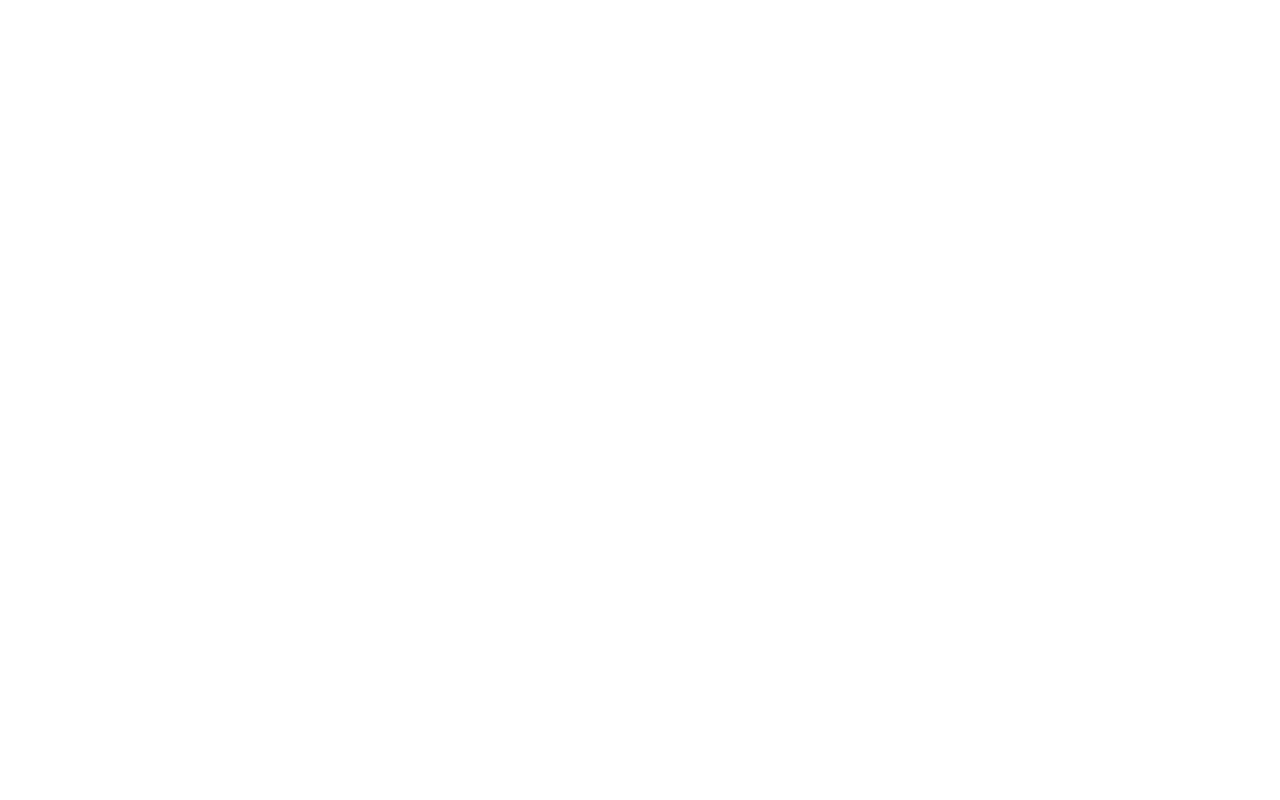
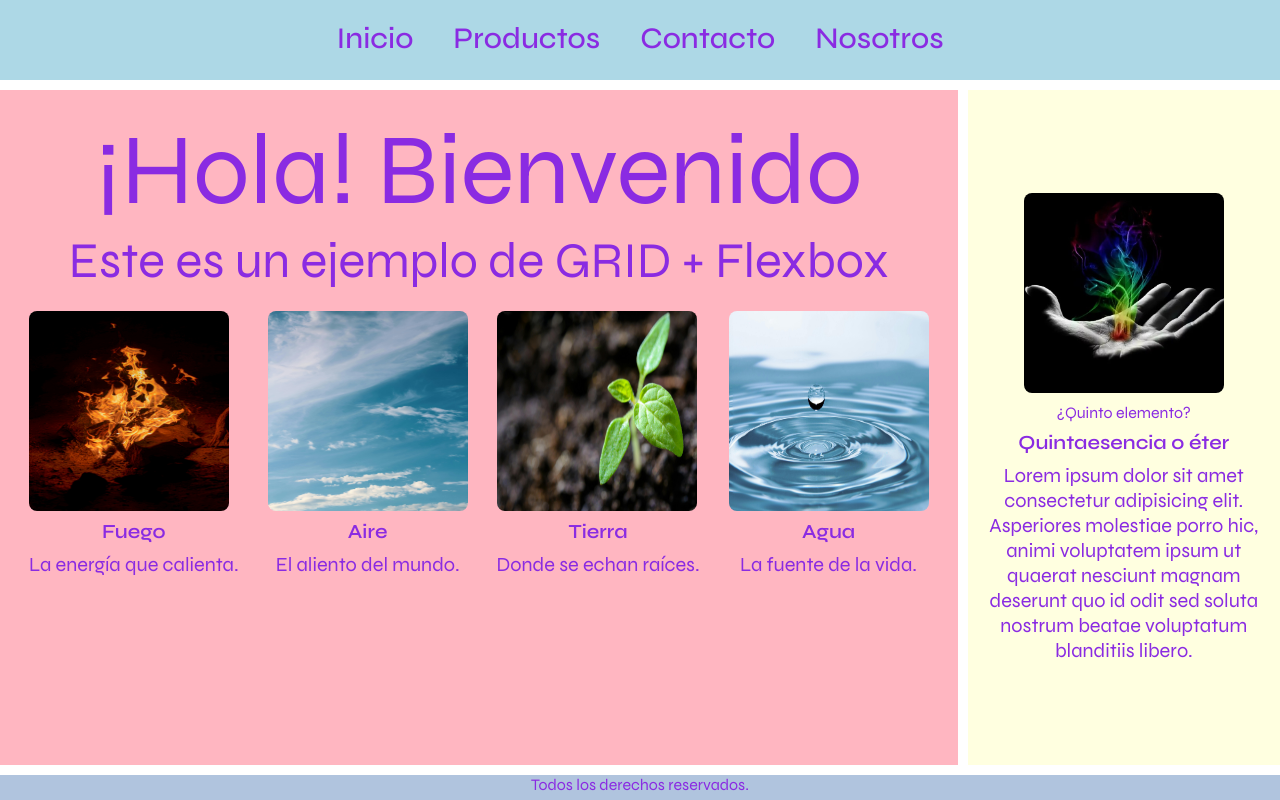
Before and after one commit to julietamendieta/julime, a plain HTML site: page grid/ejemplo-grid.html in a window 1280 px wide. Drawn offline with Linux system fonts and the light colour scheme.

Commit message:
Creada la página de ejemplo con grid y flexbox

```diff
--- a/grid/ejemplo-grid.html
+++ b/grid/ejemplo-grid.html
@@ -9,6 +9,52 @@
     <title>Ejemplo grid</title>
 </head>
 <body>
-
+    <header>
+        <nav>
+            <ul>
+                <li>Inicio</li>
+                <li>Productos</li>
+                <li>Contacto</li>
+                <li>Nosotros</li>
+            </ul>
+        </nav>
+    </header>
+    <main>
+        <section id="grid-hello">
+            <h1>¡Hola! Bienvenido</h1>
+            <h2>Este es un ejemplo de GRID + Flexbox</h2>
+        </section>
+        <section id="grid-card">
+            <div class="card">
+                <img src="./images/fuego.jpg" alt="">
+                <h3>Fuego</h3>
+                <p>La energía que calienta.</p>
+            </div>
+            <div class="card">
+                <img src="./images/aire.jpg" alt="">
+                <h3>Aire</h3>
+                <p>El aliento del mundo.</p>
+            </div>
+            <div class="card">
+                <img src="./images/tierra.jpg" alt="">
+                <h3>Tierra</h3>
+                <p>Donde se echan raíces.</p>
+            </div>
+            <div class="card">
+                <img src="./images/agua.jpg" alt="">
+                <h3>Agua</h3>
+                <p>La fuente de la vida.</p>
+            </div>
+        </section>
+    </main>
+    <aside>
+        <img src="./images/eter.jpg" alt="">
+        <h4>¿Quinto elemento?</h4>
+        <h3>Quintaesencia o éter</h3>
+        <p>Lorem ipsum dolor sit amet consectetur adipisicing elit. Asperiores molestiae porro hic, animi voluptatem ipsum ut quaerat nesciunt magnam deserunt quo id odit sed soluta nostrum beatae voluptatum blanditiis libero.</p>
+    </aside>
+    <footer>
+        <p>Todos los derechos reservados.</p>
+    </footer>
 </body>
 </html>
--- a/grid/style-grid.css
+++ b/grid/style-grid.css
@@ -0,0 +1,134 @@
+*{
+    margin: 0;
+    padding: 0;
+    font-family: 'Syne', sans-serif;
+}
+
+body{
+    display: grid;
+    grid-template-columns: repeat(4, 1fr);
+    grid-template-rows: 80px auto 25px;
+    grid-template-areas:
+        "header header header header"
+        "main main main aside"
+        "footer footer footer footer"
+    ;
+    column-gap: 10px;
+    row-gap: 10px;
+}
+
+header{
+    grid-area: header;
+    background-color: lightblue;
+}
+
+main{
+    grid-area: main;
+    background-color: lightpink;
+}
+
+aside{
+    grid-area: aside;
+    background-color: lightyellow;
+}
+
+footer{
+    grid-area: footer;
+    background-color: lightsteelblue;
+}
+
+ul{
+    display: flex;
+    flex-direction: row;
+    justify-content: center;
+    align-items: center;
+}
+
+li{
+    color: blueviolet;
+    list-style-type: none;
+    padding: 20px;
+    font-size: 30px;
+    font-weight: 500;
+}
+
+#grid-hello{
+    display: flex;
+    flex-direction: column;
+    justify-content: center;
+    color: blueviolet;
+    padding: 20px 0;
+    text-align: center;
+}
+
+h1{
+    font-size: 100px;
+    font-weight: 400;
+}
+
+h2{
+    font-size: 50px;
+    font-weight: 400;
+}
+
+h3{
+    font-size: 20px;
+    font-weight: 600;
+    color: blueviolet;
+    text-align: center;
+    padding: 8px;
+}
+
+p{
+    color: blueviolet;
+    font-size: 20px;
+    font-weight: 400;
+    text-align: center;
+}
+
+#grid-card{
+    display: flex;
+    flex-direction: row;
+    justify-content: space-evenly;
+    flex-wrap: wrap;
+}
+
+.card{
+    display: flex;
+    flex-direction: column;
+    justify-content: space-evenly;
+}
+
+.card img{
+    height: 200px;
+    width: 200px;
+    border-radius: 8px;
+}
+
+aside{
+    display: flex;
+    flex-direction: column;
+    justify-content: center;
+    align-items: center;
+}
+
+aside img{
+    height: 200px;
+    width: 200px;
+    border-radius: 8px;
+}
+
+aside p{
+    padding: 0 20px;
+}
+
+h4{
+    font-size: 16px;
+    font-weight: 400;
+    color: blueviolet;
+    padding-top: 10px;
+}
+
+footer p{
+    font-size: 16px;
+}
```
Also changed, not shown: grid/images/agua.jpg (added), grid/images/aire.jpg (added), grid/images/eter.jpg (added), grid/images/fuego.jpg (added), grid/images/tierra.jpg (added).
